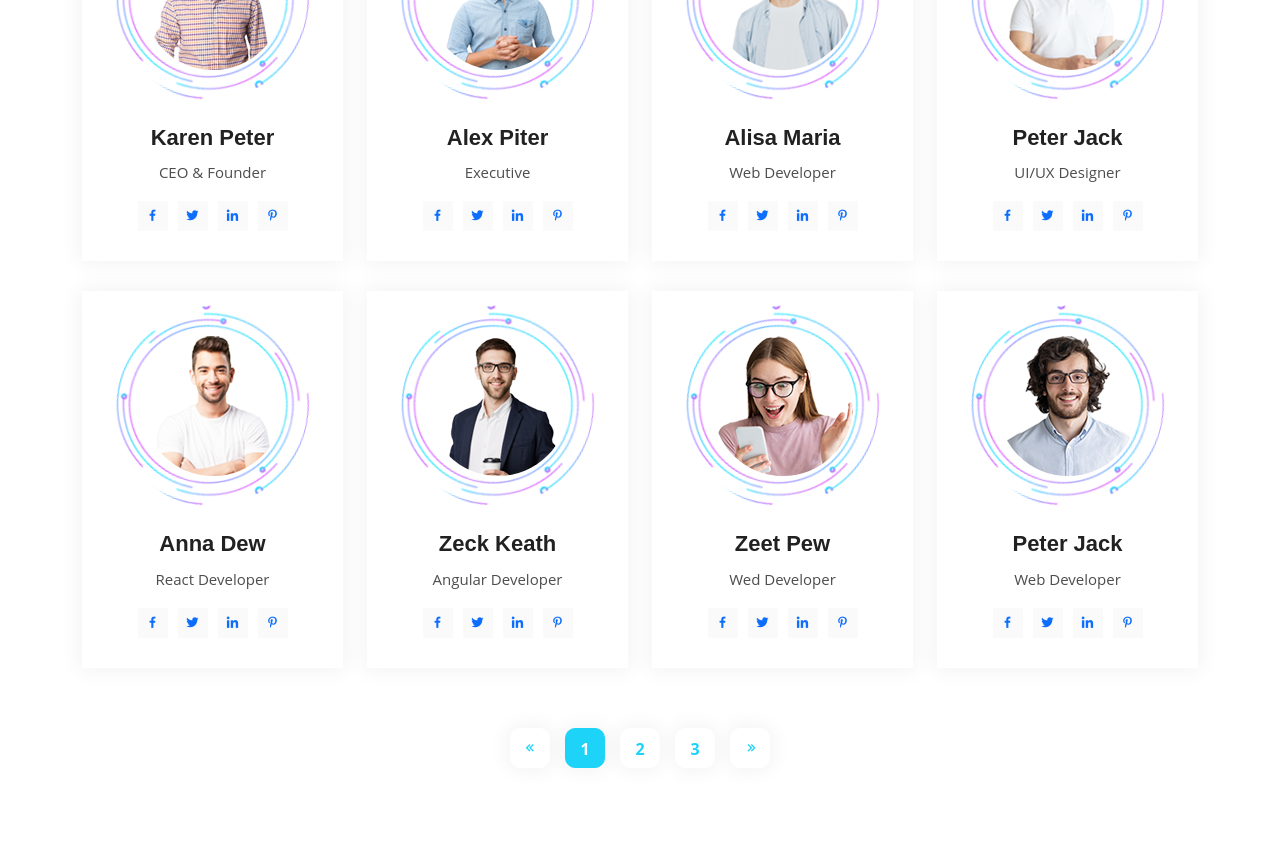
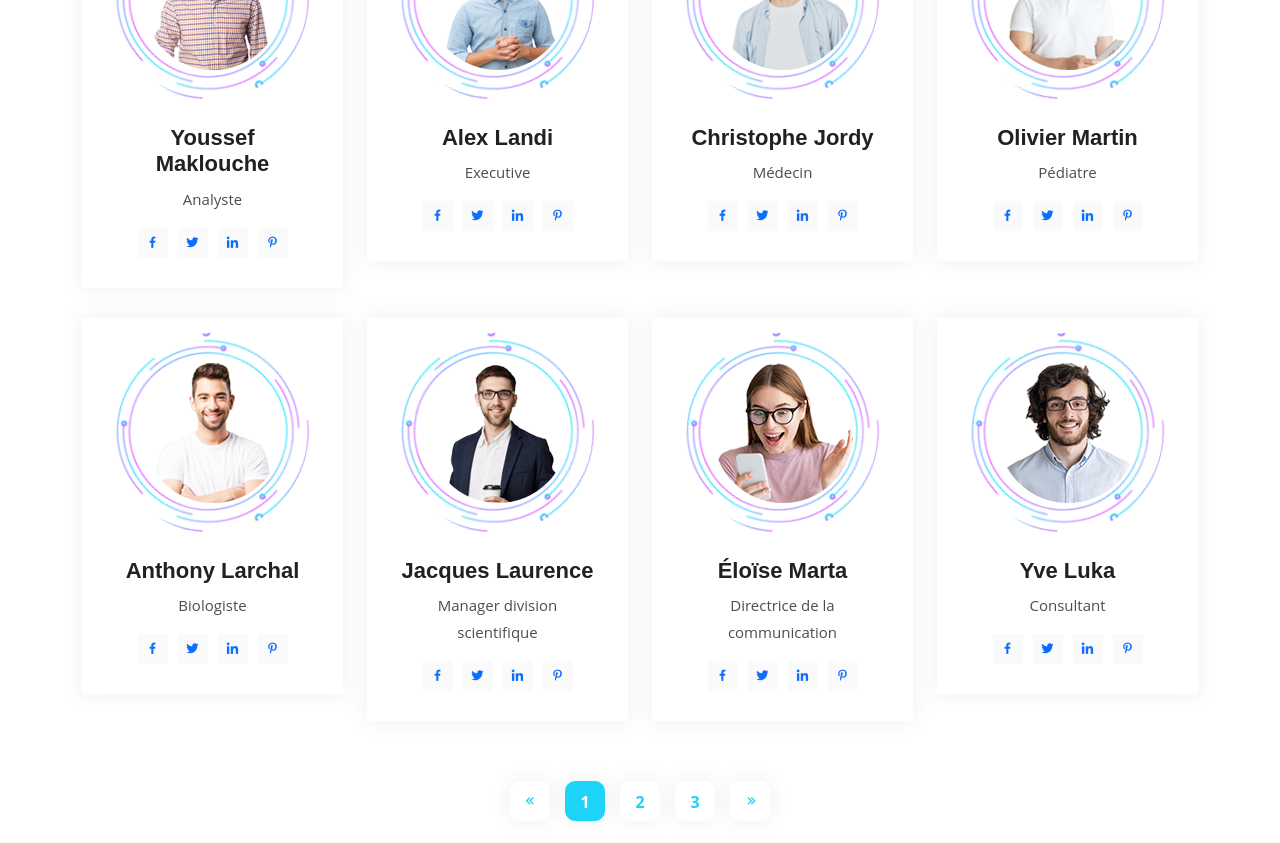
Before and after one commit to codascii/raiv-webcup-2023, a Next.js app: page /team in a window 1280 px wide. Shown: the part 660-1503 px from the top of the page. Built offline with nearby package versions, Linux system fonts and the light colour scheme.

Commit message:
Update team

```diff
--- a/components/Team/TeamCard.js
+++ b/components/Team/TeamCard.js
@@ -3,8 +3,8 @@ import React from "react";
 const teamData = [
   {
     image: "/images/team/team1.png",
-    name: "Karen Peter",
-    designation: "CEO & Founder",
+    name: "Youssef Maklouche",
+    designation: "Analyste",
     aosDelay: "100",
 
     socialLinks: [
@@ -28,7 +28,7 @@ const teamData = [
   },
   {
     image: "/images/team/team2.png",
-    name: "Alex Piter",
+    name: "Alex Landi",
     designation: "Executive",
     aosDelay: "200",
 
@@ -53,8 +53,8 @@ const teamData = [
   },
   {
     image: "/images/team/team3.png",
-    name: "Alisa Maria",
-    designation: "Web Developer",
+    name: "Christophe Jordy",
+    designation: "Médecin",
     aosDelay: "300",
 
     socialLinks: [
@@ -78,8 +78,8 @@ const teamData = [
   },
   {
     image: "/images/team/team4.png",
-    name: "Peter Jack",
-    designation: "UI/UX Designer",
+    name: "Olivier Martin",
+    designation: "Pédiatre",
     aosDelay: "400",
 
     socialLinks: [
@@ -103,8 +103,8 @@ const teamData = [
   },
   {
     image: "/images/team/team5.png",
-    name: "Anna Dew",
-    designation: "React Developer",
+    name: "Anthony Larchal",
+    designation: "Biologiste",
     aosDelay: "500",
 
     socialLinks: [
@@ -128,8 +128,8 @@ const teamData = [
   },
   {
     image: "/images/team/team6.png",
-    name: "Zeck Keath",
-    designation: "Angular Developer",
+    name: "Jacques Laurence",
+    designation: "Manager division scientifique",
     aosDelay: "600",
 
     socialLinks: [
@@ -153,8 +153,8 @@ const teamData = [
   },
   {
     image: "/images/team/team7.png",
-    name: "Zeet Pew",
-    designation: "Wed Developer",
+    name: "Éloïse Marta",
+    designation: "Directrice de la communication",
     aosDelay: "700",
 
     socialLinks: [
@@ -178,8 +178,8 @@ const teamData = [
   },
   {
     image: "/images/team/team8.png",
-    name: "Peter Jack",
-    designation: "Web Developer",
+    name: "Yve Luka",
+    designation: "Consultant",
     aosDelay: "800",
 
     socialLinks: [
```
